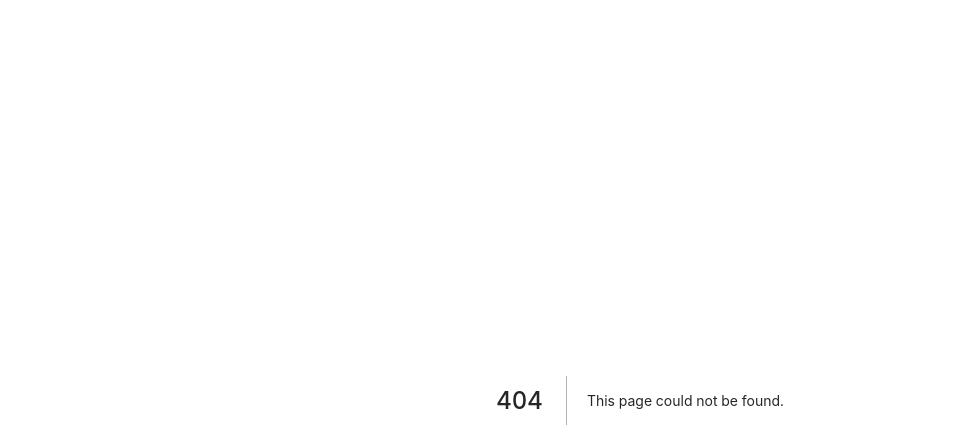
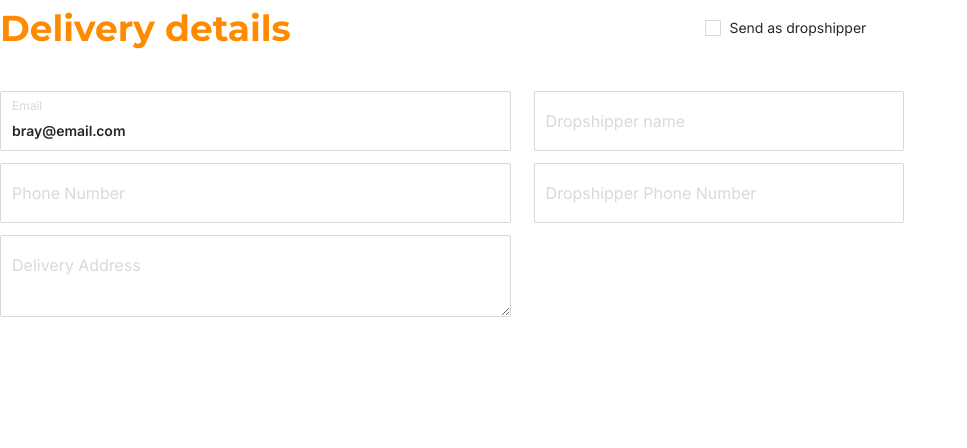
Before and after one commit to akmalmstfa29/front-end-test-jakmall, a Next.js app: page /steps/delivery in a window 1280 px wide. Before the commit this address had no page. Shown: the top 448 px of the page, without its empty margins (0-967 px from the left). Built offline with nearby package versions, Linux system fonts and the light colour scheme.

Commit message:
Slice Delivery Step (Dekstop)

```diff
--- /dev/null
+++ b/components/flaoting-label.tsx
@@ -0,0 +1,57 @@
+import { Input as ADInput } from "antd";
+import React, { useState } from "react";
+import styled from 'styled-components'
+const { TextArea } = ADInput;
+
+interface FloatLabelProps {
+  label: string;
+  type?: 'input' | 'textarea';
+  value?: string | ReadonlyArray<string> | number | undefined;
+  onChange?: React.ChangeEventHandler<HTMLInputElement | HTMLTextAreaElement>;
+}
+
+interface LabelProps {
+  floating: boolean;
+}
+
+const Wrapper = styled.div`
+  position: relative;
+  margin-bottom: 12px;
+`;
+
+const Label = styled.label<LabelProps>`
+  top: ${(props)=>props.floating ? '6px' : '18px' };
+  font-size: ${(props)=>props.floating ? '12px' : '16px' };
+  color: #d9d9d9;
+  font-weight: normal;
+  position: absolute;
+  pointer-events: none;
+  left: 12px;
+  transition: 0.2s ease all;
+`;
+
+const Input = styled(ADInput)`
+  font-size: 14px;
+  font-weight: 600;
+`
+
+const FloatLabel: React.FC<FloatLabelProps> = props => {
+  const [focus, setFocus] = useState<boolean>(false);
+  const { label, type, value, onChange } = props;
+
+  // const Component: typeof TextArea = type === 'textarea' ? TextArea : Input
+
+  return (
+    <Wrapper
+      className="float-label"
+      onBlur={() => setFocus(false)}
+      onFocus={() => setFocus(true)}
+    >
+      { type == undefined || type === 'input' ? <Input className="floating-label" value={value} onChange={onChange}/> : null}
+      { type === 'textarea' ? <TextArea className="floating-label" value={value} onChange={onChange}/> : null}
+      <Label floating={focus || value !== undefined}>{label}</Label>
+    </Wrapper>
+  );
+};
+
+export default React.memo(FloatLabel);
--- a/package.json
+++ b/package.json
@@ -10,10 +10,12 @@
   },
   "dependencies": {
     "@ant-design/icons": "^4.7.0",
+    "@types/styled-components": "^5.1.25",
     "antd": "^4.21.4",
     "next": "12.1.6",
     "react": "18.2.0",
-    "react-dom": "18.2.0"
+    "react-dom": "18.2.0",
+    "styled-components": "^5.3.5"
   },
   "devDependencies": {
     "@types/node": "18.0.0",
--- /dev/null
+++ b/pages/steps/delivery.tsx
@@ -0,0 +1,33 @@
+import { Checkbox, Layout } from 'antd';
+import { Content } from 'antd/lib/layout/layout';
+import React from 'react';
+import FlaotingLabel from '../../components/flaoting-label';
+import stepStyles from './styles/Step.module.css';
+
+interface DeliveryProps {}
+
+const Delivery: React.FC<DeliveryProps> = () => {
+  return (
+    <Layout className={stepStyles.content}>
+      <Content className={stepStyles['main-content']}>
+        <header className={stepStyles['main-content-header']}>
+          <h2 className={stepStyles['step-header']}>Delivery details</h2>
+          <Checkbox className='green-checkbox'>Send as dropshipper</Checkbox>
+        </header>
+        <div className={stepStyles['delivery-form']}>
+          <div className={stepStyles['basic-information']}>
+            <FlaotingLabel label={'Email'} value={'bray@email.com'} />
+            <FlaotingLabel label={'Phone Number'} />
+            <FlaotingLabel label={'Delivery Address'} type='textarea' />
+          </div>
+          <div className={stepStyles['dropshipper-information']}>
+            <FlaotingLabel label={'Dropshipper name'} />
+            <FlaotingLabel label={'Dropshipper Phone Number'} />
+          </div>
+        </div>
+      </Content>
+    </Layout>
+  )
+}
+
+export default React.memo(Delivery);
--- /dev/null
+++ b/pages/steps/styles/Step.module.css
@@ -0,0 +1,44 @@
+.wrapper {
+  flex: 1 1 auto;
+  flex-direction: row;
+  background: none;
+}
+
+.content {
+  background: none;
+  width: 73%;
+}
+
+.main-content {
+  background: none;
+  padding-right: 30px;
+}
+
+.main-content-header {
+  display: flex;
+  justify-content: space-between;
+  align-items: center;
+  margin-bottom: 34px;
+}
+
+.step-header {
+  font-family: 'Montserrat';
+  font-weight: 700;
+  font-size: 36px;
+  color: #FF8A00;
+  margin: 0;
+}
+
+.delivery-form {
+  display: flex;
+  flex-direction: row;
+  justify-content: space-between;
+}
+
+.basic-information {
+  width: 56.5%;
+}
+
+.dropshipper-information {
+  width: 41%;
+}
--- a/styles/globals.css
+++ b/styles/globals.css
@@ -1,5 +1,5 @@
 @import '~antd/dist/antd.css';
-@import url('https://fonts.googleapis.com/css2?family=Inter&display=swap');
+@import url('https://fonts.googleapis.com/css2?family=Inter:wght@100;200;300;400;500;600;700;800&family=Montserrat:ital,wght@0,100;0,200;0,300;0,400;0,500;0,600;0,700;0,800;0,900;1,100;1,200;1,300;1,400;1,500;1,600;1,700;1,800;1,900&display=swap');
 
 html,
 body {
@@ -18,9 +18,48 @@ a {
   box-sizing: border-box;
 }
 
-/* .payment-steps .ant-steps-item {
-  padding-left: 20px;
-} */
+.summary-item-wrapper {
+  display: flex;
+  justify-content: space-between;
+  margin-bottom: 12px;
+}
+
+.summary-item-wrapper-big {
+  display: flex;
+  justify-content: space-between;
+  padding: 5px 0;
+  margin-bottom: 12px;
+}
+
+.summary-item-title-big, .summary-item-value-big {
+  font-family: 'Montserrat';
+  font-size: 24px;
+  font-weight: 700;
+  color: #FF8A00 !important;
+}
+
+.flex-space {
+  flex-grow: 1;
+}
+
+/* adjustment for floatng label */
+.floating-label.ant-input {
+  padding: 28px 12px 8px 11px;
+}
+
+.floating-label.ant-select .ant-select-selector {
+  padding: 16px 10px 4px 11px;
+}
+
+.floating-label.ant-select-single:not(.ant-select-customize-input) .ant-select-selector {
+  padding: 16px 10px 4px 11px;
+  height: 48px;
+}
+
+.floating-label.ant-select-single .ant-select-selector .ant-select-selection-search {
+  top: 16px;
+}
+/* adjustment for floatng label */
 
 .payment-step > .ant-steps-item-container > .ant-steps-item-icon {
   border: 0;
@@ -56,3 +95,43 @@ a {
 .payment-step > .ant-steps-item-container > .ant-steps-item-content > .ant-steps-item-title {
   color: #FF8A00;
 }
+
+.green-checkbox {
+  margin-right: 30px;
+}
+
+
+.green-checkbox .ant-checkbox .ant-checkbox-inner {
+  border-radius: 0;
+}
+
+.green-checkbox.ant-checkbox-wrapper:hover .ant-checkbox-inner,
+.green-checkbox .ant-checkbox:hover .ant-checkbox-inner,
+.green-checkbox .ant-checkbox-input:focus + .ant-checkbox-inner {
+  border-color: #1BD97B;
+}
+
+.green-checkbox .ant-checkbox-checked::after {
+  border-color: #1BD97B;
+}
+
+.green-checkbox .ant-checkbox-checked .ant-checkbox-inner {
+  background-color: #ffffff;
+  border-color: #1BD97B;
+}
+
+.green-checkbox .ant-checkbox-checked .ant-checkbox-inner::after {
+  border-color: #1BD97B;
+}
+
+/* custom primary button */
+.ant-btn-primary {
+  border-color: #FF8A00;
+  background: #FF8A00;
+}
+
+.ant-btn-primary:active, .ant-btn-primary:focus, .ant-btn-primary:hover {
+  color: #fff;
+  border-color: #f68300;
+  background: #f68300;
+}
```
Also changed, not shown: components/summary-item.tsx (added, +30 -0 lines), pages/index.tsx (+62 -7 lines), styles/Home.module.css (+43 -0 lines), .eslintrc.json, 1 other file (tests, documents, lock files or other folders).
